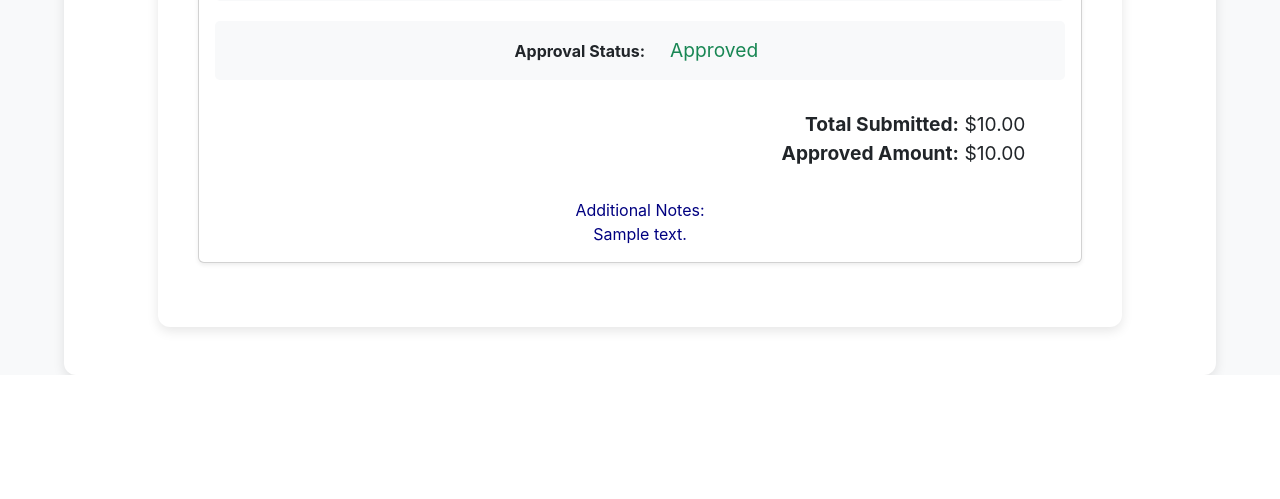
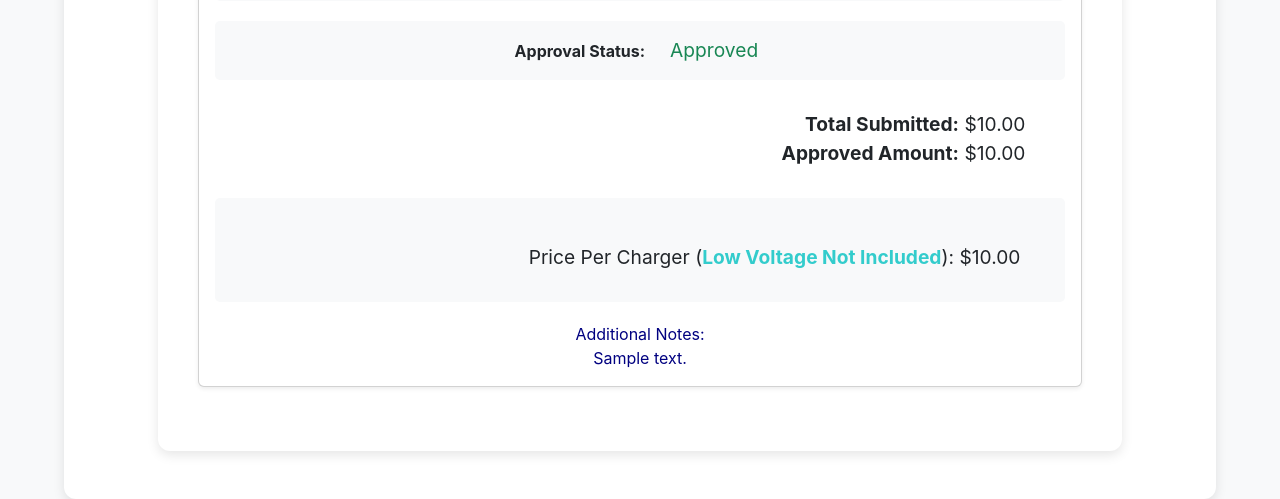
Before and after one commit to CarlosCruzValverde/testEstimator, a Flask app: page /project_review/1 in a window 1280 px wide. Shown: the part 2630-3129 px from the top of the page. Before the commit the page ends 3005 px from the top, so only its background shows below. Run offline with Flask 3, Linux system fonts and the light colour scheme; the visitor is signed in with stand-in values (Sample User, id 1); tables that the repository leaves empty hold one stand-in row (values such as "Sample post"); parts of the project's set-up code (start-up, migrations or seed data) failed here and were passed over; some libraries are stand-ins or nearby versions.

Commit message:
Update project_review.html

```diff
--- a/templates/portfolio/project_review.html
+++ b/templates/portfolio/project_review.html
@@ -936,6 +936,16 @@
                         </div>
                     </div>
 
+                    <div class="charger-info">
+                        <div class="charger-row">
+                            <span class="charger-label">Price Per Charger (<span style="color: rgb(51, 204, 204); font-weight: bold;">Low Voltage Not
+                        Included</span>):</span>
+                            <span id="price-per-charger-submitted-view">{{ summary.price_per_charger_submitted | currency if
+                                summary.price_per_charger_submitted else '$0.00'
+                                }}</span>
+                        </div>
+                    </div>
+
                     <!-- Notes -->
                     <div class="notes-section">
                         <label>Additional Notes:</label>
```
